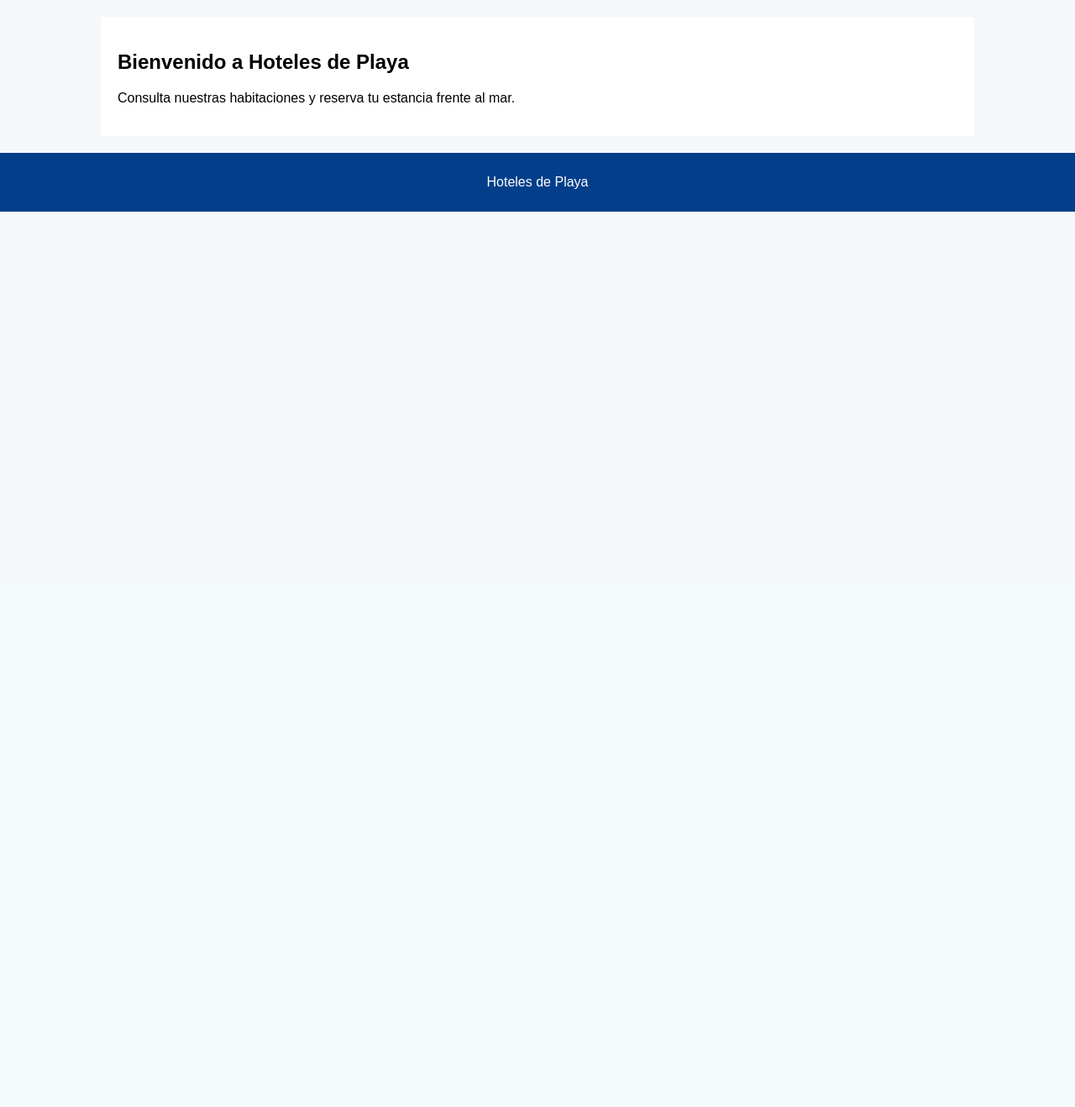
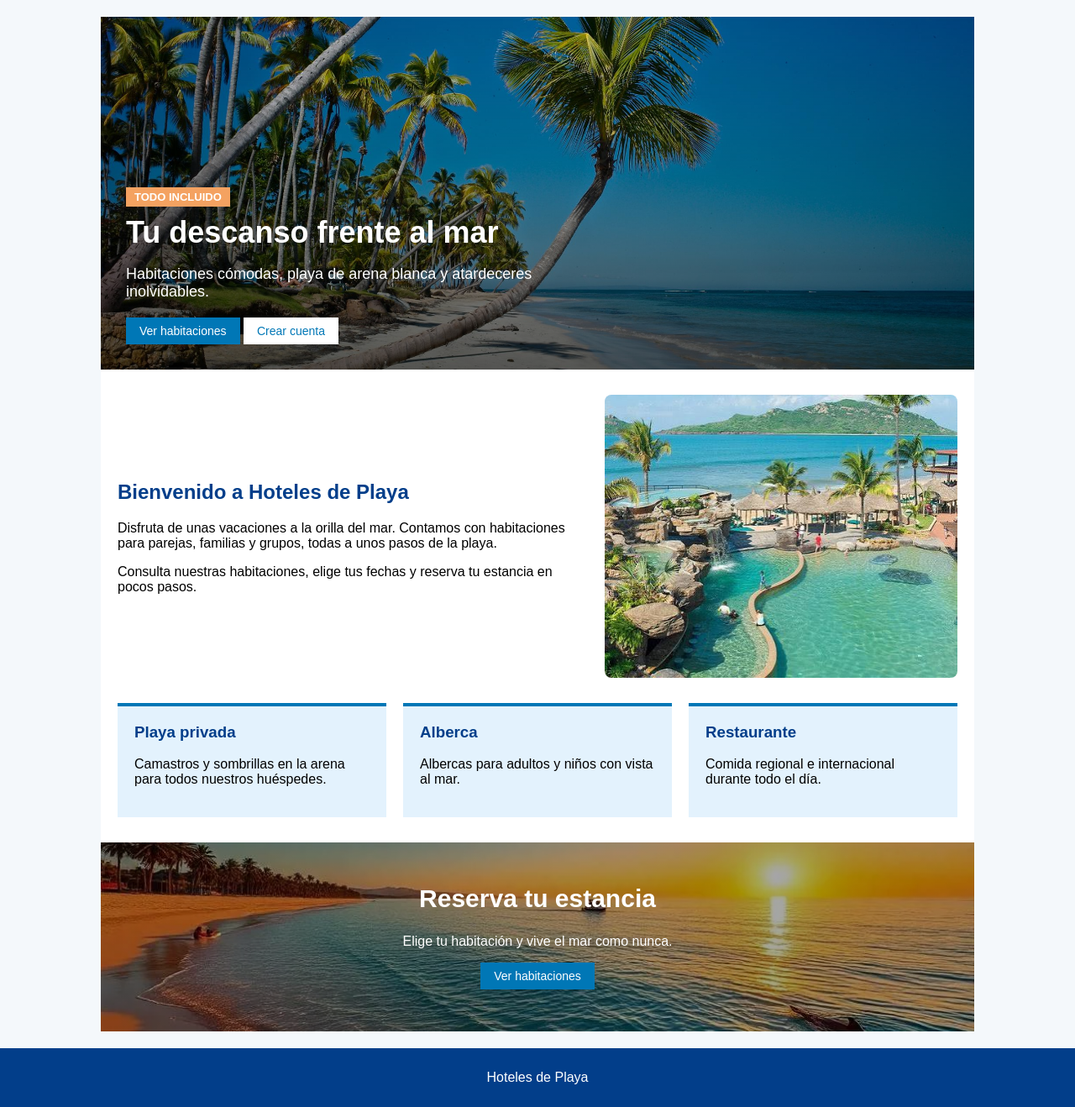
Before and after one commit to mirandajuan3007-bit/Hoteles-De-Playa, a PHP site: page /playa/index.php in a window 1280 px wide. Shown: the part 109-1427 px from the top of the page at 84% size. Before the commit the page ends 361 px from the top, so only its background shows below. Run offline with PHP 8.4, Linux system fonts and the light colour scheme; data comes from the database, SQL or seed files in the repository.

Commit message:
base: decora la pagina de inicio con imagenes
- Portada con foto grande y el texto delante, como en paginas de hoteles
- Bienvenida con foto, tres tarjetas de servicios e invitacion final
- Imagenes en imagenes/inicio/ (sin espacios en los nombres)
- Agrega meta viewport para que se vea bien en celulares

```diff
--- a/css/estilos.css
+++ b/css/estilos.css
@@ -154,6 +154,122 @@ body {
     padding: 6px;
 }
 
+/* ===== Pagina de inicio ===== */
+
+/* Portada: la foto ocupa todo el ancho del contenido y el texto va delante.
+   Los margenes negativos quitan el espacio blanco de .contenido. */
+.portada {
+    margin: -20px -20px 30px -20px;
+    min-height: 420px;
+    display: flex;
+    align-items: flex-end;
+    /* El degradado oscuro ayuda a leer el texto blanco sobre la foto */
+    background-image: linear-gradient(to top, rgba(0, 0, 0, 0.6), rgba(0, 0, 0, 0.1)), url("../imagenes/inicio/playa-dos.jpg");
+    background-size: cover;
+    background-position: center;
+}
+
+/* Si arriba hay un mensaje (por ejemplo "Acceso no autorizado"), no se enciman */
+.mensaje-error + .portada {
+    margin-top: 0;
+}
+
+.portada-texto {
+    padding: 30px;
+    color: white;
+    max-width: 550px;
+}
+
+.portada-texto h2 {
+    margin: 10px 0;
+    font-size: 36px;
+}
+
+.portada-texto p {
+    font-size: 18px;
+    margin-bottom: 20px;
+}
+
+.etiqueta {
+    display: inline-block;
+    padding: 4px 10px;
+    background-color: #f4a261;
+    color: white;
+    font-size: 13px;
+    font-weight: bold;
+    text-transform: uppercase;
+}
+
+.boton-claro {
+    background-color: white;
+    color: #0077b6;
+}
+
+.boton-claro:hover {
+    background-color: #e3f2fd;
+}
+
+/* Bienvenida: texto a la izquierda y foto a la derecha */
+.bienvenida {
+    display: flex;
+    flex-wrap: wrap;
+    align-items: center;
+    gap: 30px;
+    margin-bottom: 30px;
+}
+
+.bienvenida-texto {
+    flex: 1;
+    min-width: 260px;
+}
+
+.bienvenida-texto h2 {
+    color: #023e8a;
+}
+
+.bienvenida img {
+    width: 420px;
+    max-width: 100%;
+    border-radius: 8px;
+}
+
+/* Servicios: tres tarjetas en fila */
+.servicios {
+    display: flex;
+    flex-wrap: wrap;
+    gap: 20px;
+    margin-bottom: 30px;
+}
+
+.servicio {
+    flex: 1;
+    min-width: 200px;
+    padding: 20px;
+    background-color: #e3f2fd;
+    border-top: 4px solid #0077b6;
+}
+
+.servicio h3 {
+    margin-top: 0;
+    color: #023e8a;
+}
+
+/* Invitacion final con la foto del atardecer de fondo */
+.invitacion {
+    margin: 0 -20px -20px -20px;
+    padding: 50px 20px;
+    text-align: center;
+    color: white;
+    background-image: linear-gradient(rgba(0, 0, 0, 0.35), rgba(0, 0, 0, 0.35)), url("../imagenes/inicio/playa-uno.webp");
+    background-size: cover;
+    background-position: center;
+}
+
+.invitacion h2 {
+    margin-top: 0;
+    font-size: 30px;
+}
+
 .mensaje-exito {
     padding: 10px;
     margin-bottom: 10px;
--- a/includes/encabezado.php
+++ b/includes/encabezado.php
@@ -34,6 +34,8 @@ if ($conexionMenu) {
 <html lang="es">
 <head>
     <meta charset="UTF-8">
+    <!-- En celulares usa el ancho real de la pantalla -->
+    <meta name="viewport" content="width=device-width, initial-scale=1">
     <title><?php echo $titulo; ?> - Hoteles de Playa</title>
     <link rel="stylesheet" href="<?php echo $raiz; ?>css/estilos.css">
 </head>
--- a/index.php
+++ b/index.php
@@ -4,7 +4,51 @@ $raiz = "";
 include($raiz . "includes/encabezado.php");
 ?>
 
-<h2>Bienvenido a Hoteles de Playa</h2>
-<p>Consulta nuestras habitaciones y reserva tu estancia frente al mar.</p>
+<!-- Portada: foto grande con el texto delante -->
+<section class="portada">
+    <div class="portada-texto">
+        <span class="etiqueta">Todo incluido</span>
+        <h2>Tu descanso frente al mar</h2>
+        <p>Habitaciones cómodas, playa de arena blanca y atardeceres inolvidables.</p>
+        <a href="<?php echo $raiz; ?>catalogo/index.php" class="boton">Ver habitaciones</a>
+        <?php if ($rol == "") { ?>
+            <a href="<?php echo $raiz; ?>autenticacion/registro.php" class="boton boton-claro">Crear cuenta</a>
+        <?php } ?>
+    </div>
+</section>
+
+<!-- Bienvenida: texto y foto en dos columnas -->
+<section class="bienvenida">
+    <div class="bienvenida-texto">
+        <h2>Bienvenido a Hoteles de Playa</h2>
+        <p>Disfruta de unas vacaciones a la orilla del mar. Contamos con habitaciones para parejas,
+           familias y grupos, todas a unos pasos de la playa.</p>
+        <p>Consulta nuestras habitaciones, elige tus fechas y reserva tu estancia en pocos pasos.</p>
+    </div>
+    <img src="<?php echo $raiz; ?>imagenes/inicio/hotel-playa.jpg" alt="Alberca del hotel con vista al mar">
+</section>
+
+<!-- Servicios del hotel -->
+<section class="servicios">
+    <div class="servicio">
+        <h3>Playa privada</h3>
+        <p>Camastros y sombrillas en la arena para todos nuestros huéspedes.</p>
+    </div>
+    <div class="servicio">
+        <h3>Alberca</h3>
+        <p>Albercas para adultos y niños con vista al mar.</p>
+    </div>
+    <div class="servicio">
+        <h3>Restaurante</h3>
+        <p>Comida regional e internacional durante todo el día.</p>
+    </div>
+</section>
+
+<!-- Invitacion final con la foto del atardecer de fondo -->
+<section class="invitacion">
+    <h2>Reserva tu estancia</h2>
+    <p>Elige tu habitación y vive el mar como nunca.</p>
+    <a href="<?php echo $raiz; ?>catalogo/index.php" class="boton">Ver habitaciones</a>
+</section>
 
 <?php include($raiz . "includes/pie.php"); ?>
```
Also changed, not shown: imagenes/inicio/hotel-playa.jpg (added), imagenes/inicio/playa-dos.jpg (added), imagenes/inicio/playa-uno.webp (added).
